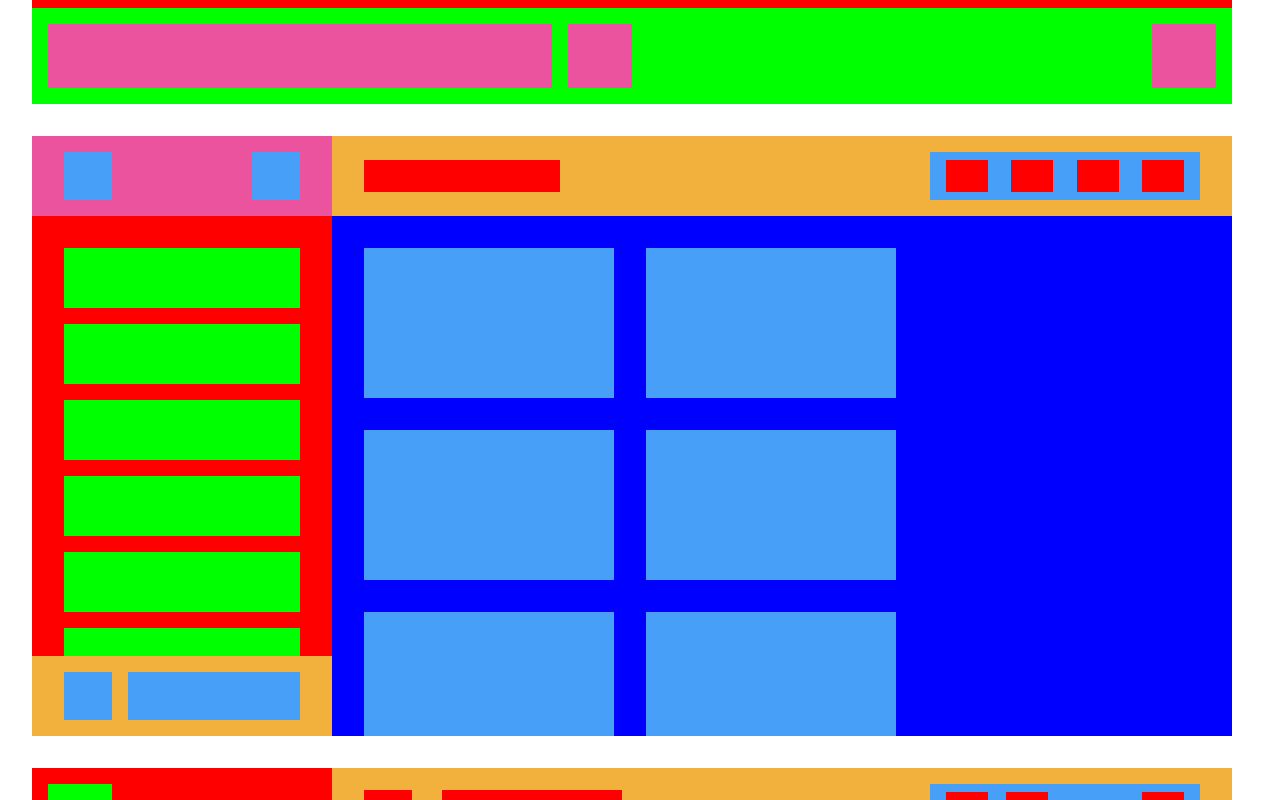
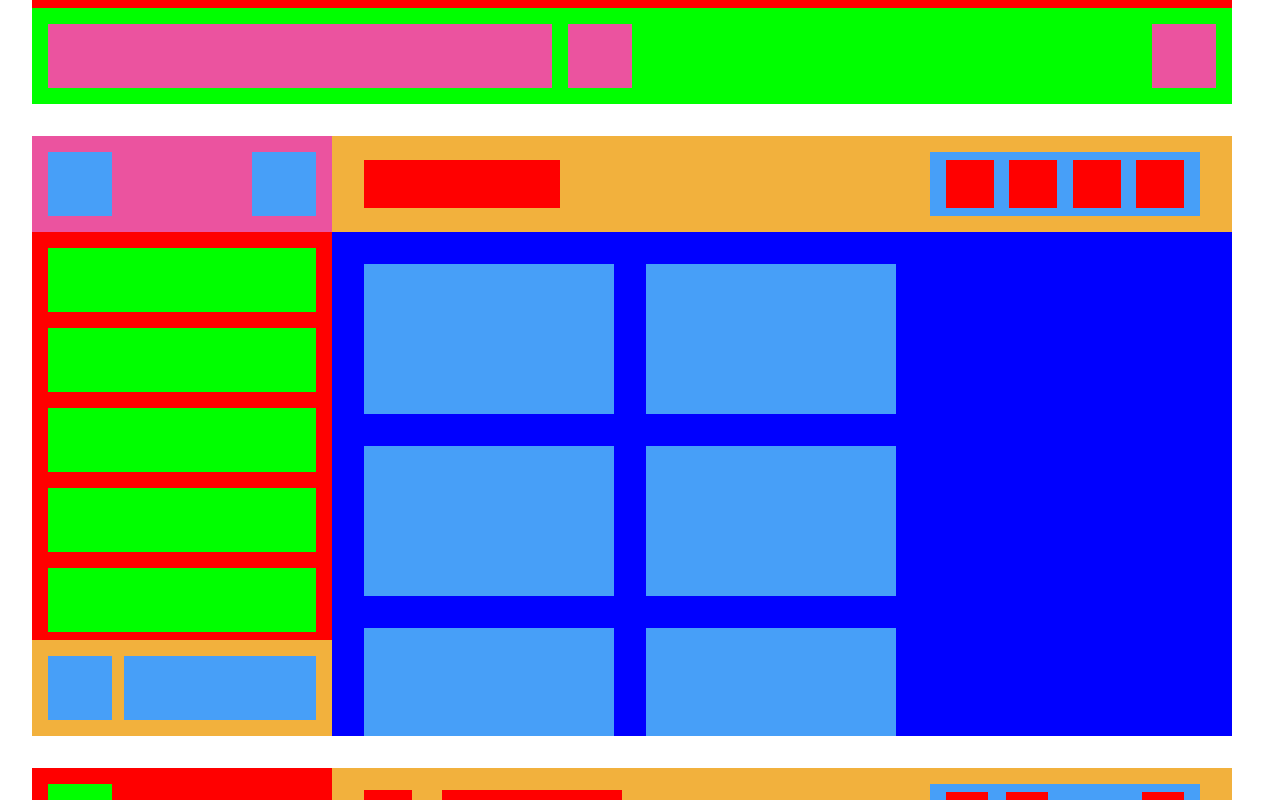
Before and after one commit to foronered/training-llp, a React (Create React App) app: page / in a window 1280 px wide. Shown: the part 10640-11440 px from the top of the page. Built offline with nearby package versions, Linux system fonts and the light colour scheme.

Commit message:
Module 16

```diff
--- a/src/modules/Module16.tsx
+++ b/src/modules/Module16.tsx
@@ -1,20 +1,30 @@
 import React from 'react'
 import styled from 'styled-components'
 import {ModuleWrapper} from './common'
+import {MOBILE_BREAKPOINT} from "../constants";
 
 
 interface AuxiliaryBoxProps {
   flex: string,
   height: string,
 
+  hide?: boolean,
   color: string,
 }
 
+/* One could very well argue that this is too fancy.
+   Nonetheless, I noticed I was getting lost in my boxes a bit and there was a lot of repeated ones,
+   so I decided to try this out. */
 const AuxiliaryBox = styled.div.attrs((props: AuxiliaryBoxProps) => props)`
   flex: ${props => props.flex};
   height: ${props => props.height};
 
-  background-color: ${props => props.color};;
+  display: ${props => props.hide ? "none" : "block"};  // We can conditionally hide the element with this prop
+  background-color: ${props => props.color};
+
+  @media(min-width: ${MOBILE_BREAKPOINT}) {
+    display: block;
+  }
 `
 
 const Container = styled.div`
@@ -25,58 +35,80 @@ const Container = styled.div`
 `
 
 const Sidebar = styled.div`
-  flex: 0 0 300px;
+  flex: 0 0 128px;
   height: 100%;
 
   display: flex;
   flex-direction: column;
+
+  @media(min-width: ${MOBILE_BREAKPOINT}) {
+    flex: 0 0 300px;
+  }
 `
 
 const SidebarHeader = styled.div`
   width: 100%;
-  flex: 0 0 80px;
+  flex: 0 0 96px;
 
-  padding: 16px 32px;
+  padding: 16px;
 
   display: flex;
-  justify-content: space-between;
+  justify-content: center;
   background-color: rgb(235, 83, 159);
+
+  @media(min-width: ${MOBILE_BREAKPOINT}) {
+    justify-content: space-between;
+  }
+`
+
+const HeaderLeftBox = styled.div`
+  flex: 0 1 196px;
+  height: 48px;
+
+  margin: 0 16px 0 0;
+
+  background-color: red;
 `
 
 const SidebarContent = styled.div`
   width: 100%;
   height: auto;  // Same issue with flex disallowing scroll... ask Luke
 
-  padding: 32px 32px 0 32px;
+  padding: 16px 16px 0 16px;
 
   display: flex;
   flex-direction: column;
+  align-items: center;
   background-color: red;
 
   overflow: scroll;
 `
 
 const SidebarRectangle = styled.div`
-  width: 100%;
-  flex: 0 0 60px;
+  width: 64px;
+  flex: 0 0 64px;
 
   margin: 0 0 16px 0;
   background-color: lime;
 
-  :last-of-type {
-    margin: 0 0 32px 0;  // Margins are different from parent padding
+  @media(min-width: ${MOBILE_BREAKPOINT}) {
+    width: 100%;
   }
 `
 
 const SidebarFooter = styled.div`
   width: 100%;
-  flex: 0 0 80px;
+  flex: 0 0 96px;
 
-  padding: 16px 32px;
+  padding: 16px;
 
   display: flex;
-  justify-content: space-between;
+  justify-content: center;
   background-color: rgb(242, 177, 61);
+
+  @media(min-width: ${MOBILE_BREAKPOINT}) {
+    justify-content: space-between;
+  }
 `
 
 const Main = styled.div`
@@ -89,7 +121,7 @@ const Main = styled.div`
 
 const MainHeader = styled.div`
   width: 100%;
-  flex: 0 0 80px;
+  flex: 0 0 96px;
 
   padding: 16px 32px;
 
@@ -100,14 +132,18 @@ const MainHeader = styled.div`
 `
 
 const RightHeaderMenu = styled.div`
-  flex: 0 1 270px;
-  height: 48px;
+  flex: 0 0 80px;
+  height: 64px;
 
   padding: 8px 16px;
 
   display: flex;
   justify-content: space-between;
   background-color: rgb(71, 159, 248);
+
+  @media(min-width: ${MOBILE_BREAKPOINT}) {
+    flex: 0 1 270px;
+  }
 `
 
 const MainContent = styled.div`
@@ -128,18 +164,27 @@ const MainContentRow = styled.div`
   flex: 0 0 auto;
 
   margin:  0 0 32px 0;
-
   display: flex;
   justify-content: flex-start;
+  flex-wrap: wrap;
 `
 
 const MainContentBox = styled.div`
-  flex: 0 1 250px;
+  flex: 0 1 75%;
   height: 150px;
+
+  margin: 0 auto 0 auto;
   background-color: rgb(71, 159, 248);
 
+  @media(min-width: ${MOBILE_BREAKPOINT}) {
+    flex: 0 1 250px;
+    margin: 0;
+  }
+
   :first-of-type {
-    margin: 0 32px 0 0;
+    @media(min-width: ${MOBILE_BREAKPOINT}) {
+      margin: 0 32px 0 0;
+    }
   }
 `
 
@@ -149,8 +194,8 @@ export const Module16 = () => {
       <Container>
         <Sidebar>
           <SidebarHeader>
-            <AuxiliaryBox flex={"0 0 48px"} height={"48px"} color={"rgb(71, 159, 248)"} />
-            <AuxiliaryBox flex={"0 0 48px"} height={"48px"} color={"rgb(71, 159, 248)"} />
+            <AuxiliaryBox flex={"0 0 64px"} height={"64px"} color={"rgb(71, 159, 248)"} hide={true}/>
+            <AuxiliaryBox flex={"0 0 64px"} height={"64px"} color={"rgb(71, 159, 248)"} />
           </SidebarHeader>
           <SidebarContent>
             <SidebarRectangle />
@@ -167,21 +212,25 @@ export const Module16 = () => {
             <SidebarRectangle />
           </SidebarContent>
           <SidebarFooter>
-            <AuxiliaryBox flex={"0 0 48px"} height={"48px"} color={"rgb(71, 159, 248)"} />
-            <AuxiliaryBox flex={"0 0 172px"} height={"48px"} color={"rgb(71, 159, 248)"} />
+            <AuxiliaryBox flex={"0 0 64px"} height={"64px"} color={"rgb(71, 159, 248)"} />
+            <AuxiliaryBox flex={"0 0 192px"} height={"64px"} color={"rgb(71, 159, 248)"} hide={true} />
           </SidebarFooter>
         </Sidebar>
         <Main>
           <MainHeader>
-            <AuxiliaryBox flex={"0 0 196px"} height={"32px"} color={"red"} />
+            <HeaderLeftBox />
             <RightHeaderMenu>
-              <AuxiliaryBox flex={"0 0 42px"} height={"32px"} color={"red"} />
-              <AuxiliaryBox flex={"0 0 42px"} height={"32px"} color={"red"} />
-              <AuxiliaryBox flex={"0 0 42px"} height={"32px"} color={"red"} />
-              <AuxiliaryBox flex={"0 0 42px"} height={"32px"} color={"red"} />
+              <AuxiliaryBox flex={"0 0 48px"} height={"48px"} color={"red"} />
+              <AuxiliaryBox flex={"0 0 48px"} height={"48px"} color={"red"} hide={true} />
+              <AuxiliaryBox flex={"0 0 48px"} height={"48px"} color={"red"} hide={true} />
+              <AuxiliaryBox flex={"0 0 48px"} height={"48px"} color={"red"} hide={true} />
             </RightHeaderMenu>
           </MainHeader>
           <MainContent>
+            <MainContentRow>
+              <MainContentBox />
+              <MainContentBox />
+            </MainContentRow>
             <MainContentRow>
               <MainContentBox />
               <MainContentBox />
```
